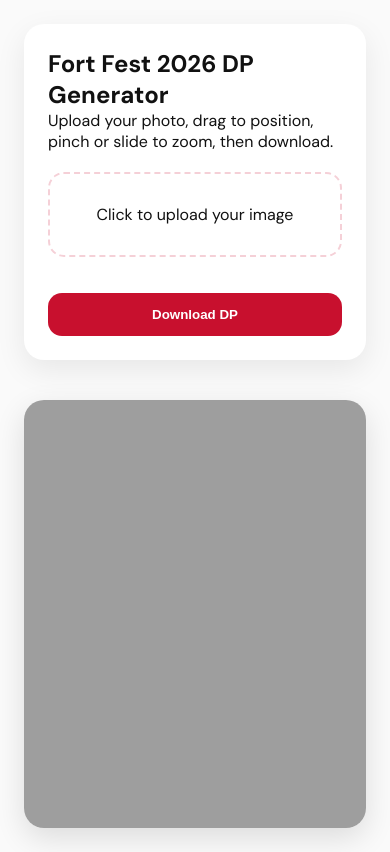
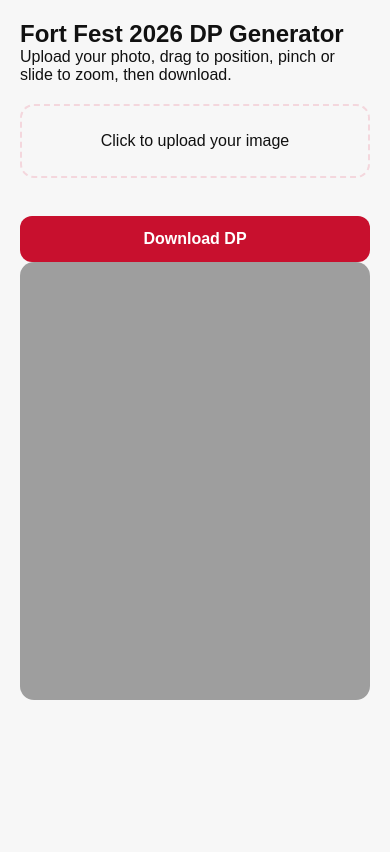
Before and after one commit to mscre8ive/Fort-DP-Generation, a plain HTML site: page index.html in a window 390 px wide. Drawn offline with Linux system fonts and the light colour scheme.

Commit message:
Update style.css

```diff
--- a/style.css
+++ b/style.css
@@ -5,45 +5,70 @@
 }
 
 :root {
-  --red: #C8102E;
-  --light: #f5d0d7;
+  --primary: #c8102e;
+  --soft: #f4d7dd;
+  --bg: #f7f7f7;
+  --text: #111111;
 }
 
 body {
-  font-family: 'DM Sans', sans-serif;
-  background: #fafafa;
-  color: #111;
+  font-family: Arial, sans-serif;
+  background: var(--bg);
+  color: var(--text);
+  padding: 20px;
 }
 
-main {
+/* ===== LAYOUT ===== */
+.app {
   max-width: 1100px;
   margin: auto;
-  padding: 24px;
   display: grid;
-  grid-template-columns: 1fr 1fr;
-  gap: 40px;
+  grid-template-columns: 380px 1fr;
+  gap: 24px;
 }
 
 @media (max-width: 768px) {
-  main {
+  .app {
     grid-template-columns: 1fr;
   }
 }
 
-.card {
-  background: #fff;
-  border-radius: 20px;
-  padding: 24px;
+/* ===== PANEL ===== */
+.panel,
+.stage {
+  background: #ffffff;
+  border-radius: 18px;
   box-shadow: 0 10px 30px rgba(0, 0, 0, 0.08);
 }
 
+.panel {
+  padding: 24px;
+}
+
+.panel h1 {
+  font-size: 28px;
+  margin-bottom: 10px;
+}
+
+.panel p {
+  color: #555;
+  line-height: 1.6;
+}
+
+/* ===== UPLOAD ===== */
 .upload {
-  border: 2px dashed var(--light);
-  padding: 30px;
-  border-radius: 16px;
   position: relative;
+  border: 2px dashed var(--soft);
+  padding: 26px;
+  border-radius: 14px;
   text-align: center;
   margin: 20px 0;
+  transition: 0.3s ease;
+}
+
+.upload:hover {
+  border-color: var(--primary);
+  background: #fff7f9;
 }
 
 .upload input {
@@ -53,52 +78,50 @@
   cursor: pointer;
 }
 
+/* ===== CONTROLS ===== */
 .controls {
   display: none;
-  margin-top: 16px;
+  margin-top: 18px;
+}
+
+.controls label {
+  font-weight: 600;
+  display: block;
+  margin-bottom: 8px;
 }
 
 #zoom {
   width: 100%;
-  margin-top: 8px;
 }
 
+/* ===== BUTTON ===== */
 button {
-  padding: 14px 18px;
+  width: 100%;
+  padding: 14px;
   border: none;
-  border-radius: 14px;
-  background: var(--red);
-  color: #fff;
-  font-weight: 700;
+  border-radius: 12px;
+  background: var(--primary);
+  color: white;
+  font-weight: bold;
+  font-size: 16px;
+  margin-top: 18px;
   cursor: pointer;
-  width: 100%;
-  margin-top: 16px;
+  transition: 0.3s ease;
 }
 
-.preview-wrap {
-  border-radius: 20px;
-  overflow: hidden;
-  box-shadow: 0 10px 30px rgba(0, 0, 0, 0.12);
-  background-image: url('fort.jpeg');
-  background-size: cover;
-  background-position: center;
-  background-repeat: no-repeat;
+button:hover {
+  opacity: 0.92;
+}
+
+/* ===== CANVAS ===== */
+.stage {
+  padding: 14px;
 }
 
 canvas {
   width: 100%;
   display: block;
+  border-radius: 14px;
   aspect-ratio: 4 / 5;
+  background: white;
 }
-
-.guide-circle {
-  position: absolute;
-  left: 50%;
-  top: 26.8%;
-  width: 43%;
-  aspect-ratio: 1 / 1;
-  transform: translateX(-50%);
-  border-radius: 50%;
-  border: 2px dashed rgba(200, 16, 46, 0.5);
-  pointer-events: none;
-}
```
